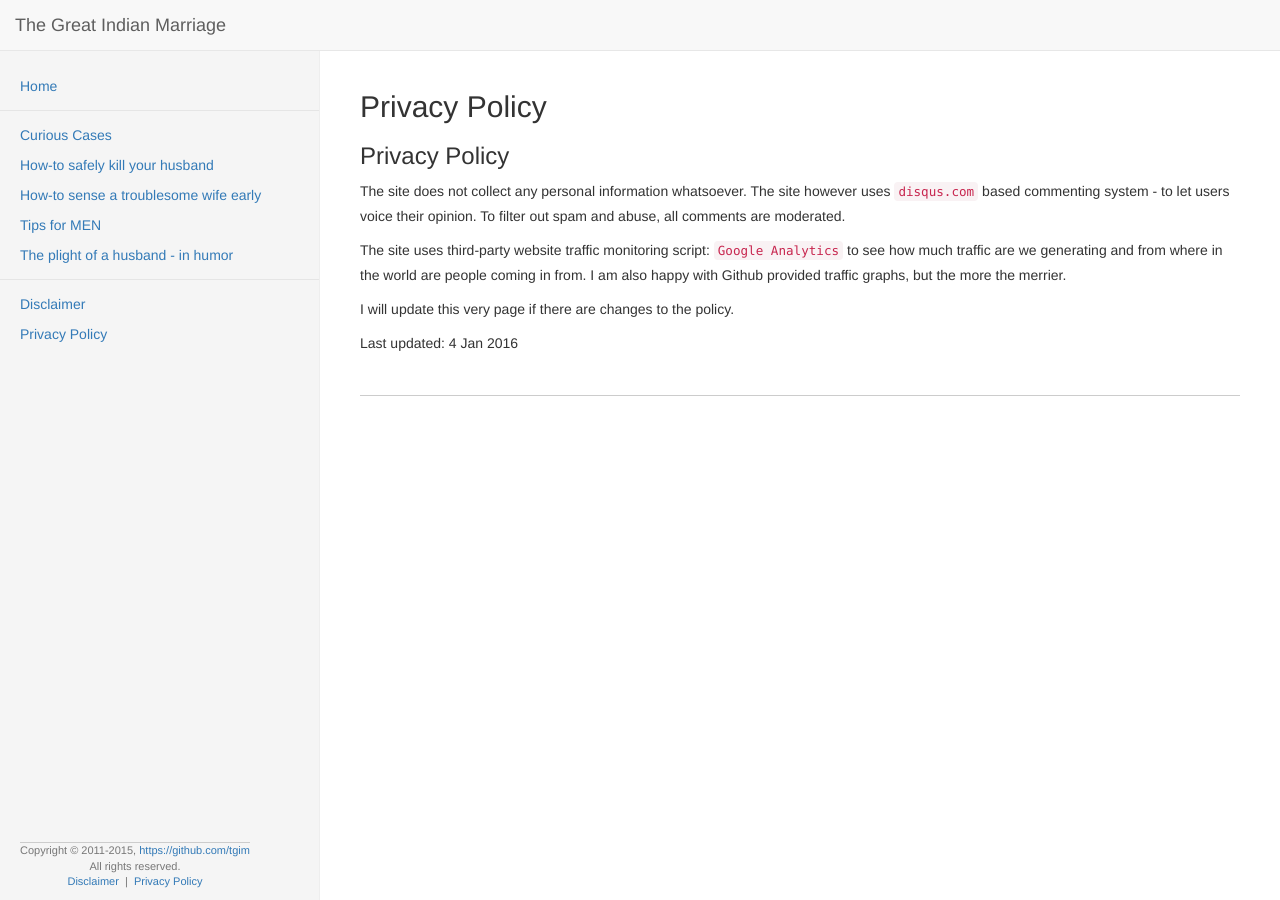
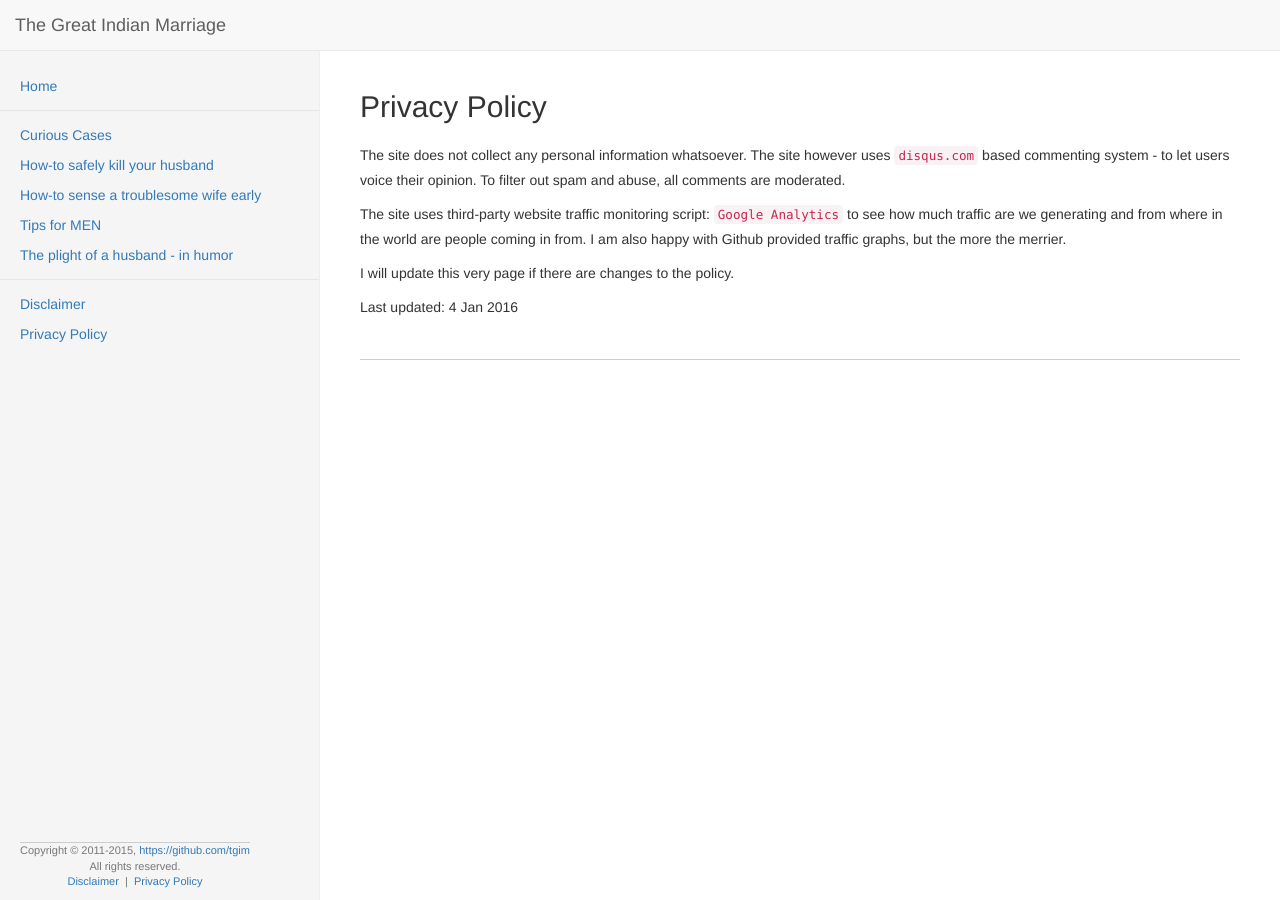
Before and after one commit to tgim/tgim.github.io, a Jekyll site: the page built from privacy-policy.md, in a window 1280 px wide. Built offline with Jekyll 4.4.1, drawn with Linux system fonts in a browser that asks for light colours; nearby versions of some CDN libraries; comment, search, counter and statistics services are not loaded.

Commit message:
Update privacy-policy.md

```diff
--- a/privacy-policy.md
+++ b/privacy-policy.md
@@ -1,9 +1,8 @@
 ---
 layout: default
 title: Privacy Policy
+social: false
 ---
-
-### Privacy Policy
 
 The site does not collect any personal information whatsoever. The site however uses `disqus.com`
 based commenting system - to let users voice their opinion.  To filter out spam and abuse, all
```
